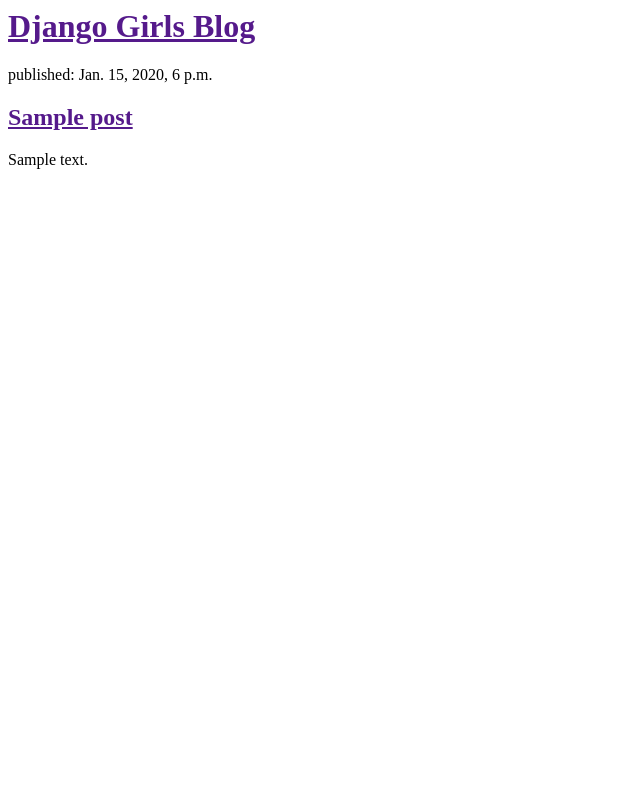
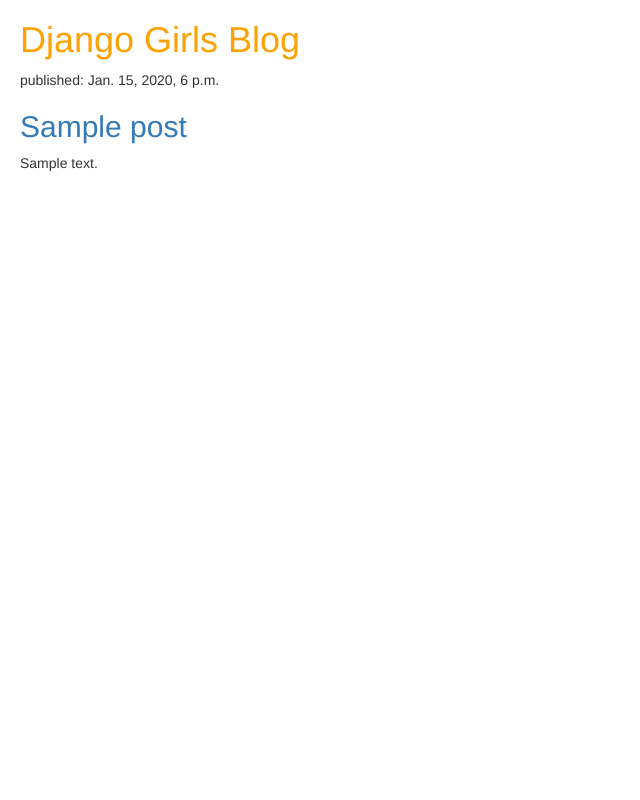
Before and after one commit to ykfq/django-blog, a Django app: template blog/templates/blog/post_list.html in a window 1280 px wide. Shown: the whole page, without its empty margins (0-640 px from the left). Run offline with Django 3.2, Linux system fonts and the light colour scheme; the template is opened without the code that fills it: values that come from a table or form of the project are taken from there, others are empty; tables that the repository leaves empty hold one stand-in row (values such as "Sample post"); some libraries are stand-ins or nearby versions.

Commit message:
Add css support

```diff
--- /dev/null
+++ b/blog/static/css/blog.css
@@ -0,0 +1,7 @@
+h1 a {
+    color: #fca205
+}
+
+body {
+    padding-left: 20px
+}
--- a/blog/templates/blog/post_list.html
+++ b/blog/templates/blog/post_list.html
@@ -1,6 +1,12 @@
+{% load static %}
+
 <html>
     <head>
         <title>Glen's blog</title>
+        <link rel="stylesheet" href="//maxcdn.bootstrapcdn.com/bootstrap/3.2.0/css/bootstrap.min.css">
+        <link rel="syslesheet" href="//maxcdn.bootstrapcdn.com/bootstrap/3.2.0/css/bootstrap.theme.min.css">
+        <link rel="stylesheet" href="//fonts.googleapis.com/css?family=Lobster&subset=latin,latin-ext">
+        <link rel="stylesheet" href="{% static 'css/blog.css' %}">
     </head>
     <body>
         <div>
```
